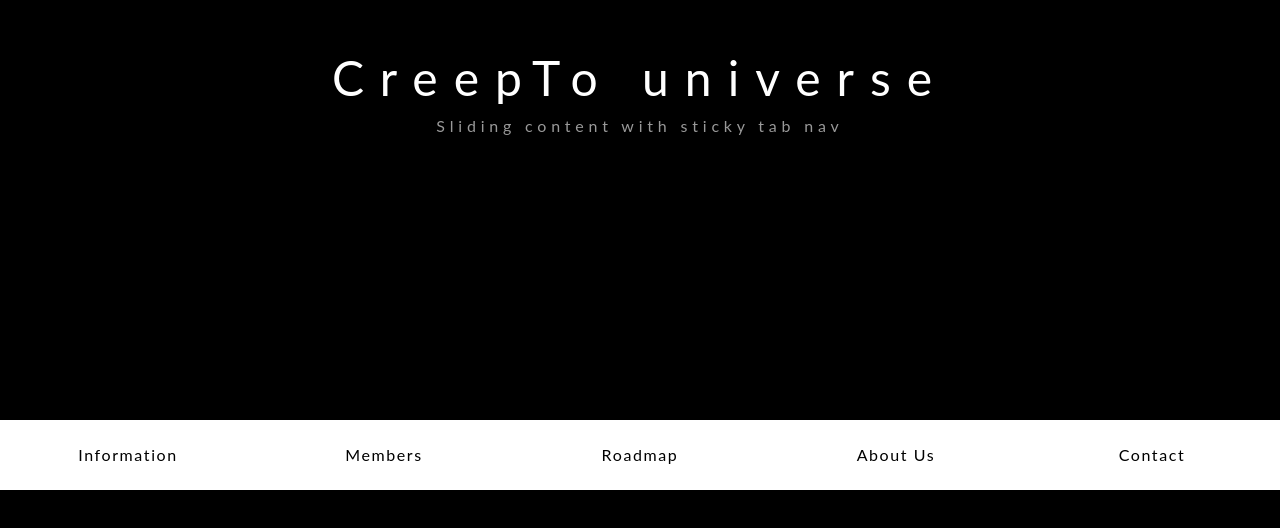
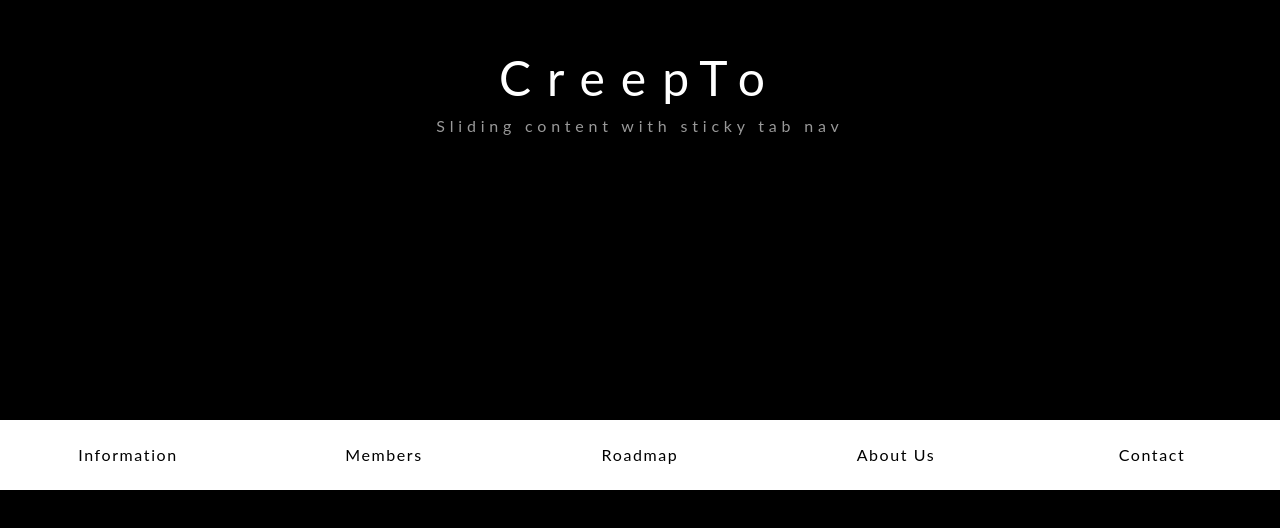
Before and after one commit to creeptouniverse/Next, a Next.js app: page / in a window 1280 px wide. Shown: the part 310-838 px from the top of the page. Built offline with nearby package versions, Linux system fonts and the light colour scheme.

Commit message:
Exporiment

```diff
--- a/pages/compo/Navbar.jsx
+++ b/pages/compo/Navbar.jsx
@@ -6,7 +6,7 @@ export default function Navbar(){
           <section className="et-hero-tabs">
             <div className=''>
 
-    <h1>CreepTo universe</h1>
+    <h1>CreepTo</h1>
     <h3>Sliding content with sticky tab nav</h3></div>
     <div className="et-hero-tabs-container">
       <a className="et-hero-tab" href="#tab-es6">Information</a>
```
